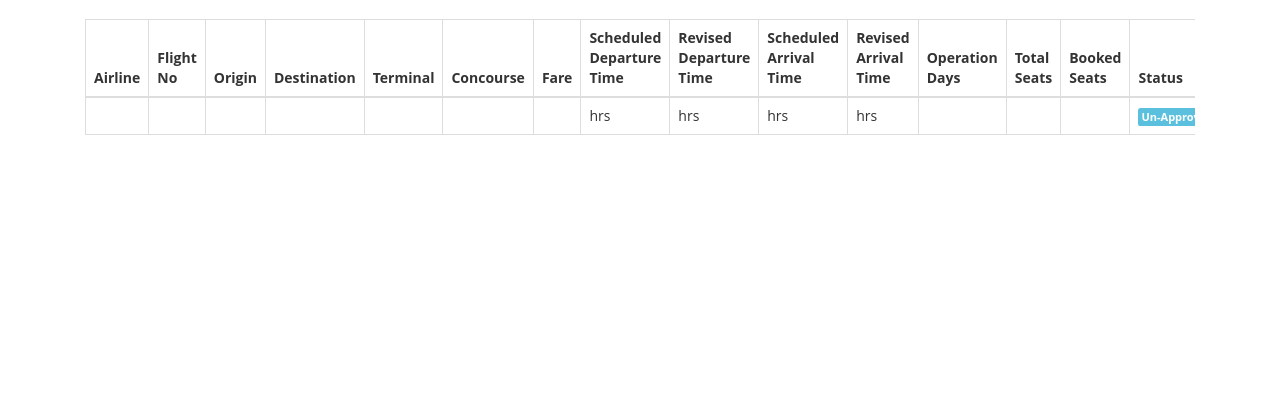
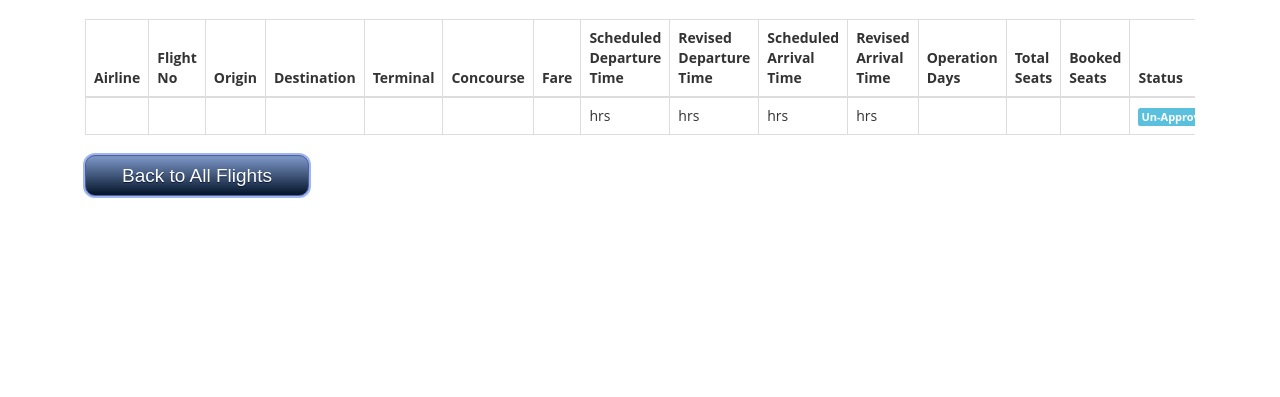
Before and after one commit to LockednKoded/ats, a Django app: template src/templates/flight_info/detail_flights.html in a window 1280 px wide. Shown: the part 51-448 px from the top of the page. Run offline with Django 3.2, Linux system fonts and the light colour scheme; the template is opened without the code that fills it, so the values that code supplies are empty; some libraries are stand-ins or nearby versions.

Commit message:
detail_flight view button
added a button to go back to all flights. Uses internal CSS for button styling

```diff
--- a/src/templates/flight_info/detail_flights.html
+++ b/src/templates/flight_info/detail_flights.html
@@ -3,6 +3,51 @@
 <head>
     <meta charset="UTF-8">
     <title>Details of Flight</title>
+
+    <style>
+
+     .myButton {
+	-moz-box-shadow: 0px 0px 0px 2px #9fb4f2;
+	-webkit-box-shadow: 0px 0px 0px 2px #9fb4f2;
+	box-shadow: 0px 0px 0px 2px #9fb4f2;
+	background:-webkit-gradient(linear, left top, left bottom, color-stop(0.05, #7892c2), color-stop(1, #031429));
+	background:-moz-linear-gradient(top, #7892c2 5%, #031429 100%);
+	background:-webkit-linear-gradient(top, #7892c2 5%, #031429 100%);
+	background:-o-linear-gradient(top, #7892c2 5%, #031429 100%);
+	background:-ms-linear-gradient(top, #7892c2 5%, #031429 100%);
+	background:linear-gradient(to bottom, #7892c2 5%, #031429 100%);
+	filter:progid:DXImageTransform.Microsoft.gradient(startColorstr='#7892c2', endColorstr='#031429',GradientType=0);
+	background-color:#7892c2;
+	-moz-border-radius:10px;
+	-webkit-border-radius:10px;
+	border-radius:10px;
+	border:1px solid #4e6096;
+	display:inline-block;
+	cursor:pointer;
+	color:#ffffff;
+	font-family:Arial;
+	font-size:19px;
+	padding:6px 36px;
+	text-decoration:none;
+	text-shadow:0px 1px 0px #09173d;
+}
+.myButton:hover {
+	background:-webkit-gradient(linear, left top, left bottom, color-stop(0.05, #031429), color-stop(1, #7892c2));
+	background:-moz-linear-gradient(top, #031429 5%, #7892c2 100%);
+	background:-webkit-linear-gradient(top, #031429 5%, #7892c2 100%);
+	background:-o-linear-gradient(top, #031429 5%, #7892c2 100%);
+	background:-ms-linear-gradient(top, #031429 5%, #7892c2 100%);
+	background:linear-gradient(to bottom, #031429 5%, #7892c2 100%);
+	filter:progid:DXImageTransform.Microsoft.gradient(startColorstr='#031429', endColorstr='#7892c2',GradientType=0);
+	background-color:#031429;
+}
+.myButton:active {
+	position:relative;
+	top:1px;
+}
+
+
+    </style>
 </head>
 <body>
     {% extends 'common/base.html' %}
@@ -70,7 +115,11 @@
 
                         </div><!-- end table responsive -->
 
+    <a href="http://127.0.0.1:8000/flights"> <button name="back" class="myButton">Back to All Flights</button></a>
+
+
 
 {% endblock %}
+
 </body>
 </html>
```
